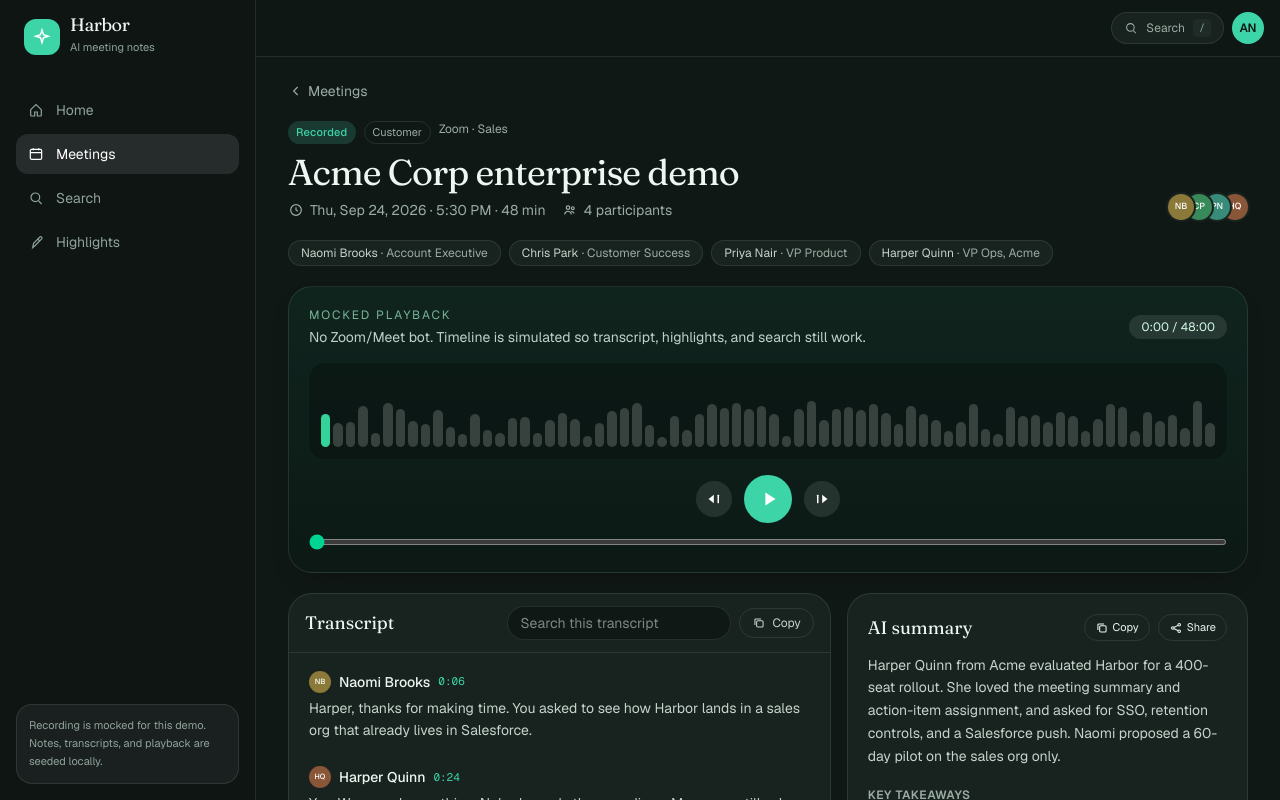
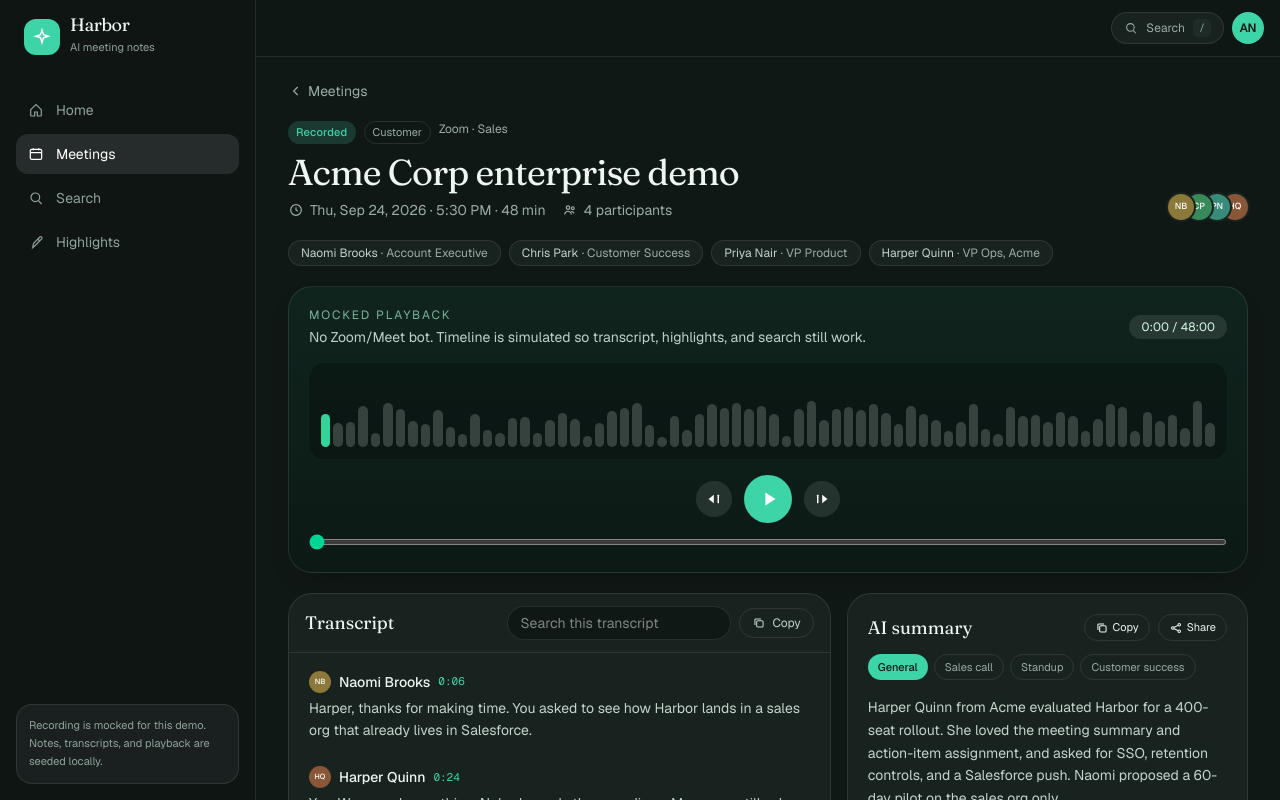
Before and after one commit to Anish2804/8x-fathom-clone, a Next.js app: page /meetings/acme-enterprise-demo in a window 1280 px wide. Shown: the top 800 px of the page. Built offline with nearby package versions, Linux system fonts and the light colour scheme.

Commit message:
Add AI summary templates that re-shape the same meeting notes.
General, Sales call, Standup, and Customer success views are mocked from seed data so switching templates is a real interaction without a backend.

Co-authored-by: Cursor <cursoragent@cursor.com>

```diff
--- a/src/components/SummaryPane.tsx
+++ b/src/components/SummaryPane.tsx
@@ -1,10 +1,11 @@
 "use client";
 
-import { useState } from "react";
+import { useMemo, useState } from "react";
 import { Avatar } from "@/components/Avatar";
 import { IconCheck, IconCopy, IconShare } from "@/components/icons";
 import { formatClock } from "@/lib/format";
 import { saveActionStatus } from "@/lib/storage";
+import { applySummaryTemplate, SUMMARY_TEMPLATES, type SummaryTemplateId } from "@/lib/templates";
 import type { ActionItem, Highlight, Meeting } from "@/lib/types";
 
 export function SummaryPane({
@@ -21,28 +22,18 @@ export function SummaryPane({
   onJump: (ms: number) => void;
 }) {
   const [copied, setCopied] = useState<"summary" | "link" | null>(null);
+  const [template, setTemplate] = useState<SummaryTemplateId>("general");
+  const summary = useMemo(() => applySummaryTemplate(meeting, template), [meeting, template]);
 
   async function copySummary() {
     const text = [
       meeting.title,
+      `Template: ${SUMMARY_TEMPLATES.find((t) => t.id === template)?.label}`,
       "",
       "Overview",
-      meeting.overview,
+      summary.overview,
       "",
-      "Key takeaways",
-      ...meeting.takeaways.map((t) => `• ${t}`),
-      "",
-      "Decisions",
-      ...meeting.decisions.map((t) => `• ${t}`),
-      "",
-      "Action items",
-      ...actionItems.map((a) => {
-        const who = meeting.participants.find((p) => p.id === a.assigneeId)?.name ?? "Unassigned";
-        return `• [${a.status}] ${a.text} (${who}${a.due ? `, ${a.due}` : ""})`;
-      }),
-      "",
-      "Follow-ups",
-      ...meeting.followUps.map((t) => `• ${t}`),
+      ...summary.sections.flatMap((section) => [section.title, ...section.items.map((t) => `• ${t}`), ""]),
     ].join("\n");
     await navigator.clipboard.writeText(text);
     setCopied("summary");
@@ -58,7 +49,7 @@ export function SummaryPane({
   return (
     <aside id="summary" className="space-y-4">
       <section className="rounded-3xl border border-[var(--line)] bg-[var(--bg-elev)] p-5">
-        <div className="mb-3 flex items-center gap-2">
+        <div className="mb-3 flex flex-wrap items-center gap-2">
           <h2 className="mr-auto font-[family-name:var(--font-display)] text-lg">AI summary</h2>
           <button
             onClick={copySummary}
@@ -75,10 +66,25 @@ export function SummaryPane({
             Share
           </button>
         </div>
-        <p className="text-sm leading-relaxed text-[var(--ink-soft)]">{meeting.overview}</p>
-        <Block title="Key takeaways" items={meeting.takeaways} />
-        <Block title="Decisions" items={meeting.decisions} />
-        <Block title="Follow-ups" items={meeting.followUps} />
+        <div className="mb-4 flex flex-wrap gap-1.5">
+          {SUMMARY_TEMPLATES.map((item) => (
+            <button
+              key={item.id}
+              onClick={() => setTemplate(item.id)}
+              className={`rounded-full px-2.5 py-1 text-[11px] ${
+                template === item.id
+                  ? "bg-[var(--accent)] font-medium text-[#0c1613]"
+                  : "border border-[var(--line)] text-[var(--muted)] hover:bg-[var(--bg-muted)]"
+              }`}
+            >
+              {item.label}
+            </button>
+          ))}
+        </div>
+        <p className="text-sm leading-relaxed text-[var(--ink-soft)]">{summary.overview}</p>
+        {summary.sections.map((section) => (
+          <Block key={section.title} title={section.title} items={section.items} />
+        ))}
       </section>
 
       <section className="rounded-3xl border border-[var(--line)] bg-[var(--bg-elev)] p-5">
--- /dev/null
+++ b/src/lib/templates.ts
@@ -0,0 +1,88 @@
+import type { Meeting } from "@/lib/types";
+
+export const SUMMARY_TEMPLATES = [
+  { id: "general", label: "General" },
+  { id: "sales", label: "Sales call" },
+  { id: "standup", label: "Standup" },
+  { id: "cs", label: "Customer success" },
+] as const;
+
+export type SummaryTemplateId = (typeof SUMMARY_TEMPLATES)[number]["id"];
+
+export type TemplatedSummary = {
+  overview: string;
+  sections: { title: string; items: string[] }[];
+};
+
+export function applySummaryTemplate(meeting: Meeting, template: SummaryTemplateId): TemplatedSummary {
+  if (template === "sales") {
+    return {
+      overview: `Commercial read of “${meeting.title}”. ${meeting.overview}`,
+      sections: [
+        { title: "Buyer signals", items: meeting.takeaways.slice(0, 3) },
+        {
+          title: "Commitments on the table",
+          items: meeting.decisions.length ? meeting.decisions : ["No hard commits were locked in this recording."],
+        },
+        {
+          title: "Next commercial move",
+          items: meeting.followUps.length ? meeting.followUps : meeting.actionItems.map((a) => a.text),
+        },
+      ],
+    };
+  }
+
+  if (template === "standup") {
+    return {
+      overview: `Working notes from “${meeting.title}” (${meeting.durationMin} min). Focus is owners, blockers, and what ships next.`,
+      sections: [
+        {
+          title: "Shipped / decided",
+          items: meeting.decisions.length ? meeting.decisions : meeting.takeaways.slice(0, 2),
+        },
+        {
+          title: "Blockers",
+          items: (() => {
+            const blockers = meeting.takeaways.filter((t) =>
+              /block|risk|stall|defer|cut|incident|latency/i.test(t),
+            );
+            return blockers.length ? blockers.slice(0, 4) : ["No explicit blockers named."];
+          })(),
+        },
+        {
+          title: "Owners this week",
+          items: meeting.actionItems.map((item) => {
+            const who = meeting.participants.find((p) => p.id === item.assigneeId)?.name ?? "Unassigned";
+            return `${who}: ${item.text}`;
+          }),
+        },
+      ],
+    };
+  }
+
+  if (template === "cs") {
+    return {
+      overview: `Account health recap for “${meeting.title}”. ${meeting.overview}`,
+      sections: [
+        { title: "Health & adoption", items: meeting.takeaways },
+        {
+          title: "Risks to flag internally",
+          items: meeting.decisions.length ? meeting.decisions : ["No new risks recorded."],
+        },
+        {
+          title: "Customer-facing follow-ups",
+          items: meeting.followUps.length ? meeting.followUps : meeting.actionItems.map((a) => a.text),
+        },
+      ],
+    };
+  }
+
+  return {
+    overview: meeting.overview,
+    sections: [
+      { title: "Key takeaways", items: meeting.takeaways },
+      { title: "Decisions", items: meeting.decisions },
+      { title: "Follow-ups", items: meeting.followUps },
+    ],
+  };
+}
```
